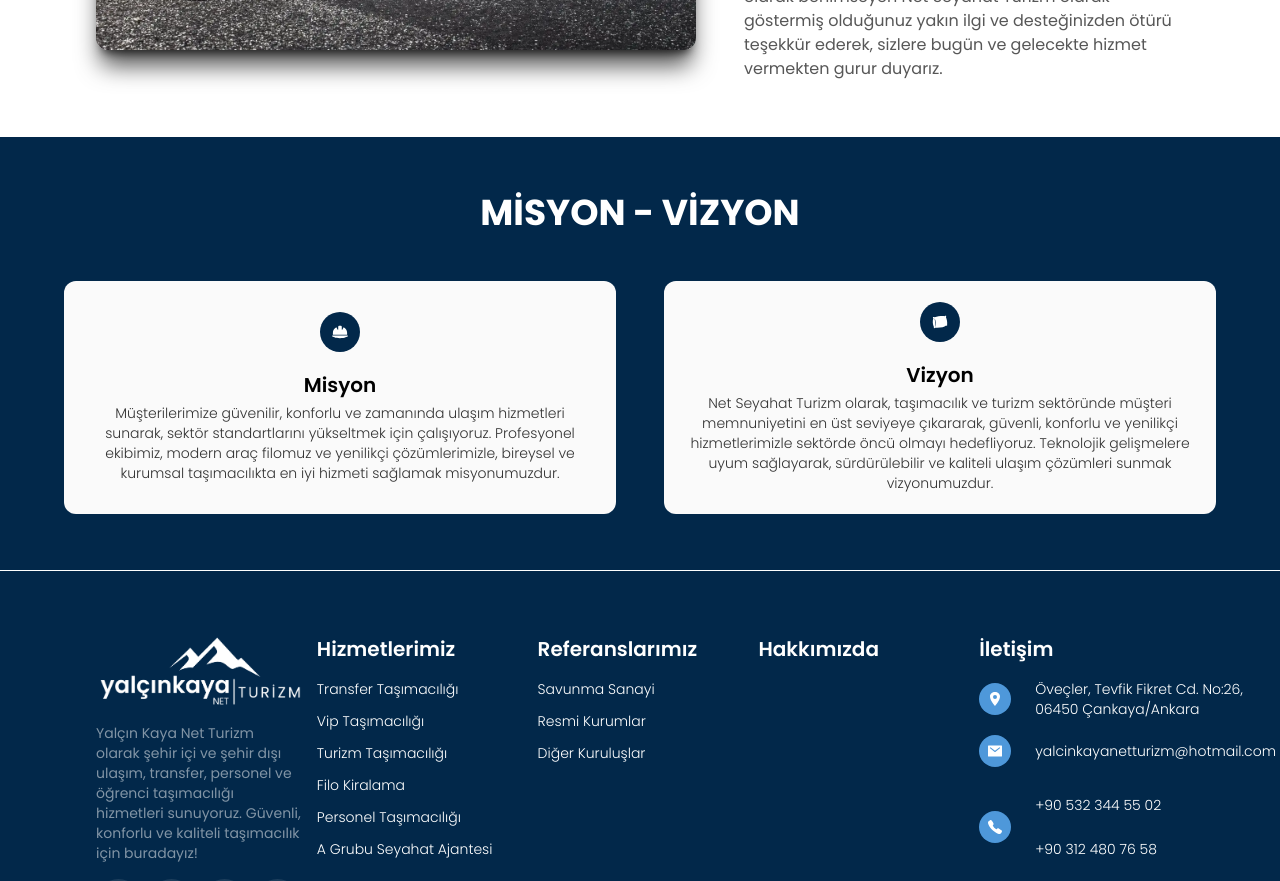
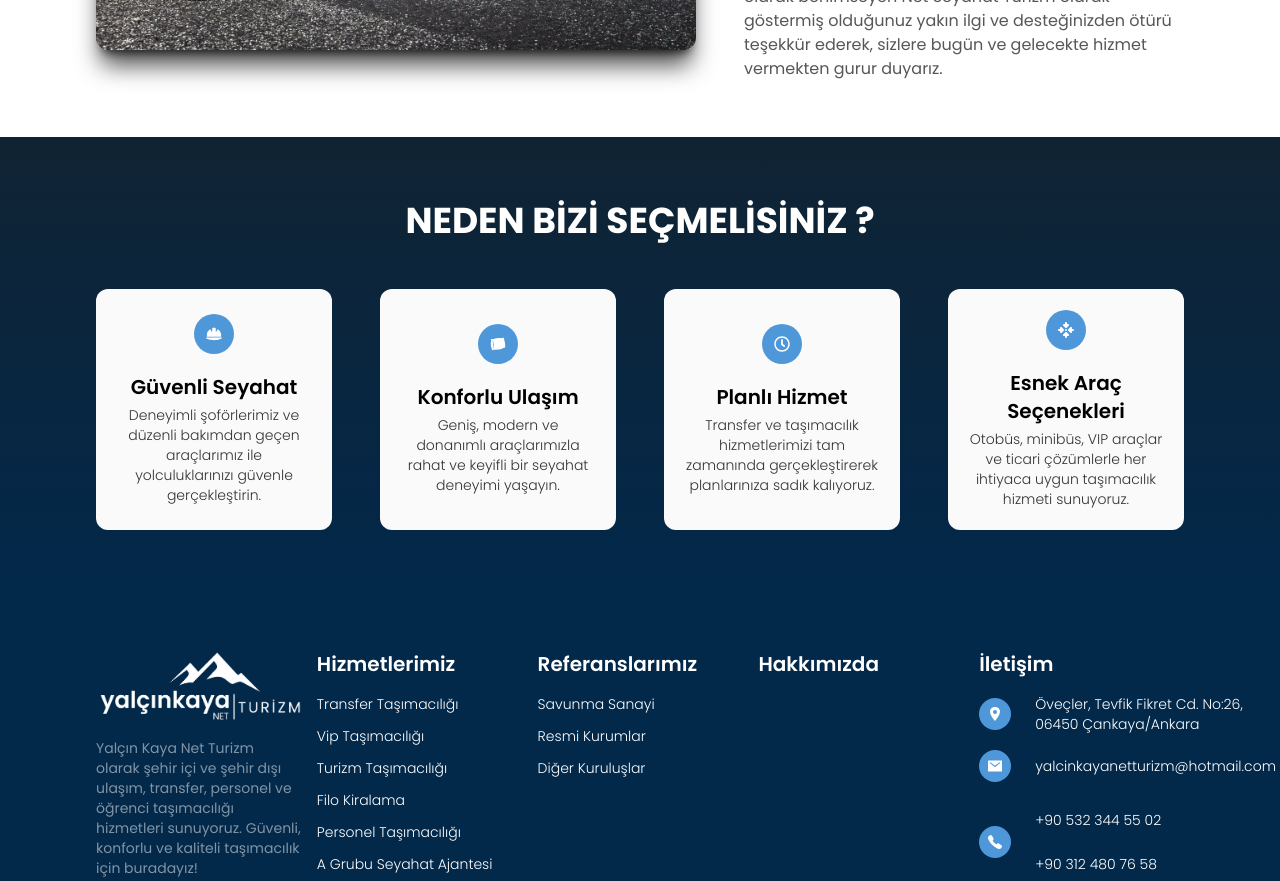
Before and after one commit to seyitbugraerden/next-yalcinkayaturizm, a Next.js app: page /hizmetlerimiz/a-grubu-seyahat-ajantesi in a window 1280 px wide. Shown: the part 1040-1921 px from the top of the page. Built offline with nearby package versions, Linux system fonts and the light colour scheme.

Commit message:
services

```diff
--- a/app/hizmetlerimiz/a-grubu-seyahat-ajantesi/page.tsx
+++ b/app/hizmetlerimiz/a-grubu-seyahat-ajantesi/page.tsx
@@ -1,6 +1,8 @@
 import AboutCard from "@/components/ui/AboutCard";
 import Banner from "@/components/ui/Banner";
-import { mission } from "@/lib/data";
+import OfferCard from "@/components/ui/OfferCard";
+import SectionTitle from "@/components/ui/SectionTitle";
+import { features, mission } from "@/lib/data";
 import Image from "next/image";
 import React from "react";
 
@@ -40,13 +42,16 @@
           </p>
         </div>
       </section>
-      <section className="bg-bg_sec mb-[1px]">
-        <h3 className="uppercase text-white text-center text-4xl font-bold mb-12">
-          Misyon - Vizyon
-        </h3>
-        <div className="flex flex-col gap-12 lg:flex-row items-stretch max-w-6xl mx-auto">
-          {mission.map((_, index) => (
-            <AboutCard key={index} features={_} />
+      <section className="bg-gradient-to-b from-bg to-bg_sec !text-white">
+        <SectionTitle
+          white
+          title="NEDEN BİZİ SEÇMELİSİNİZ ?"
+          mainTitle=""
+          description=""
+        />
+        <div className="max-w-8xl mx-auto grid grid-cols-1 md:grid-cols-2 lg:grid-cols-4 gap-12">
+          {features.map((_, index) => (
+            <OfferCard key={index} features={_} />
           ))}
         </div>
       </section>
--- a/app/hizmetlerimiz/filo-kiralama/page.tsx
+++ b/app/hizmetlerimiz/filo-kiralama/page.tsx
@@ -1,6 +1,8 @@
 import AboutCard from "@/components/ui/AboutCard";
 import Banner from "@/components/ui/Banner";
-import { mission } from "@/lib/data";
+import OfferCard from "@/components/ui/OfferCard";
+import SectionTitle from "@/components/ui/SectionTitle";
+import { features, mission } from "@/lib/data";
 import Image from "next/image";
 import React from "react";
 
@@ -40,13 +42,16 @@
           </p>
         </div>
       </section>
-      <section className="bg-bg_sec mb-[1px]">
-        <h3 className="uppercase text-white text-center text-4xl font-bold mb-12">
-          Misyon - Vizyon
-        </h3>
-        <div className="flex flex-col gap-12 lg:flex-row items-stretch max-w-6xl mx-auto">
-          {mission.map((_, index) => (
-            <AboutCard key={index} features={_} />
+      <section className="bg-gradient-to-b from-bg to-bg_sec !text-white">
+        <SectionTitle
+          white
+          title="NEDEN BİZİ SEÇMELİSİNİZ ?"
+          mainTitle=""
+          description=""
+        />
+        <div className="max-w-8xl mx-auto grid grid-cols-1 md:grid-cols-2 lg:grid-cols-4 gap-12">
+          {features.map((_, index) => (
+            <OfferCard key={index} features={_} />
           ))}
         </div>
       </section>
--- a/app/hizmetlerimiz/transfer-tasimaciligi/page.tsx
+++ b/app/hizmetlerimiz/transfer-tasimaciligi/page.tsx
@@ -1,6 +1,8 @@
 import AboutCard from "@/components/ui/AboutCard";
 import Banner from "@/components/ui/Banner";
-import { mission } from "@/lib/data";
+import OfferCard from "@/components/ui/OfferCard";
+import SectionTitle from "@/components/ui/SectionTitle";
+import { features, mission } from "@/lib/data";
 import Image from "next/image";
 import React from "react";
 
@@ -40,16 +42,19 @@
           </p>
         </div>
       </section>
-      <section className="bg-bg_sec mb-[1px]">
-        <h3 className="uppercase text-white text-center text-4xl font-bold mb-12">
-          Misyon - Vizyon
-        </h3>
-        <div className="flex flex-col gap-12 lg:flex-row items-stretch max-w-6xl mx-auto">
-          {mission.map((_, index) => (
-            <AboutCard key={index} features={_} />
-          ))}
-        </div>
-      </section>
+      <section className="bg-gradient-to-b from-bg to-bg_sec !text-white">
+      <SectionTitle
+        white
+        title="NEDEN BİZİ SEÇMELİSİNİZ ?"
+        mainTitle=""
+        description=""
+      />
+      <div className="max-w-8xl mx-auto grid grid-cols-1 md:grid-cols-2 lg:grid-cols-4 gap-12">
+        {features.map((_, index) => (
+          <OfferCard key={index} features={_} />
+        ))}
+      </div>
+    </section>
     </>
   );
 };
--- a/app/hizmetlerimiz/turizm-tasimaciligi/page.tsx
+++ b/app/hizmetlerimiz/turizm-tasimaciligi/page.tsx
@@ -1,6 +1,8 @@
 import AboutCard from "@/components/ui/AboutCard";
 import Banner from "@/components/ui/Banner";
-import { mission } from "@/lib/data";
+import OfferCard from "@/components/ui/OfferCard";
+import SectionTitle from "@/components/ui/SectionTitle";
+import { features, mission } from "@/lib/data";
 import Image from "next/image";
 import React from "react";
 
@@ -40,16 +42,19 @@
           </p>
         </div>
       </section>
-      <section className="bg-bg_sec mb-[1px]">
-        <h3 className="uppercase text-white text-center text-4xl font-bold mb-12">
-          Misyon - Vizyon
-        </h3>
-        <div className="flex flex-col gap-12 lg:flex-row items-stretch max-w-6xl mx-auto">
-          {mission.map((_, index) => (
-            <AboutCard key={index} features={_} />
-          ))}
-        </div>
-      </section>
+      <section className="bg-gradient-to-b from-bg to-bg_sec !text-white">
+      <SectionTitle
+        white
+        title="NEDEN BİZİ SEÇMELİSİNİZ ?"
+        mainTitle=""
+        description=""
+      />
+      <div className="max-w-8xl mx-auto grid grid-cols-1 md:grid-cols-2 lg:grid-cols-4 gap-12">
+        {features.map((_, index) => (
+          <OfferCard key={index} features={_} />
+        ))}
+      </div>
+    </section>
     </>
   );
 };
--- a/app/hizmetlerimiz/vip-tasimaciligi/page.tsx
+++ b/app/hizmetlerimiz/vip-tasimaciligi/page.tsx
@@ -1,6 +1,8 @@
 import AboutCard from "@/components/ui/AboutCard";
 import Banner from "@/components/ui/Banner";
-import { mission } from "@/lib/data";
+import OfferCard from "@/components/ui/OfferCard";
+import SectionTitle from "@/components/ui/SectionTitle";
+import { features, mission } from "@/lib/data";
 import Image from "next/image";
 import React from "react";
 
@@ -40,13 +42,16 @@
           </p>
         </div>
       </section>
-      <section className="bg-bg_sec mb-[1px]">
-        <h3 className="uppercase text-white text-center text-4xl font-bold mb-12">
-          Misyon - Vizyon
-        </h3>
-        <div className="flex flex-col gap-12 lg:flex-row items-stretch max-w-6xl mx-auto">
-          {mission.map((_, index) => (
-            <AboutCard key={index} features={_} />
+      <section className="bg-gradient-to-b from-bg to-bg_sec !text-white">
+        <SectionTitle
+          white
+          title="NEDEN BİZİ SEÇMELİSİNİZ ?"
+          mainTitle=""
+          description=""
+        />
+        <div className="max-w-8xl mx-auto grid grid-cols-1 md:grid-cols-2 lg:grid-cols-4 gap-12">
+          {features.map((_, index) => (
+            <OfferCard key={index} features={_} />
           ))}
         </div>
       </section>
```
